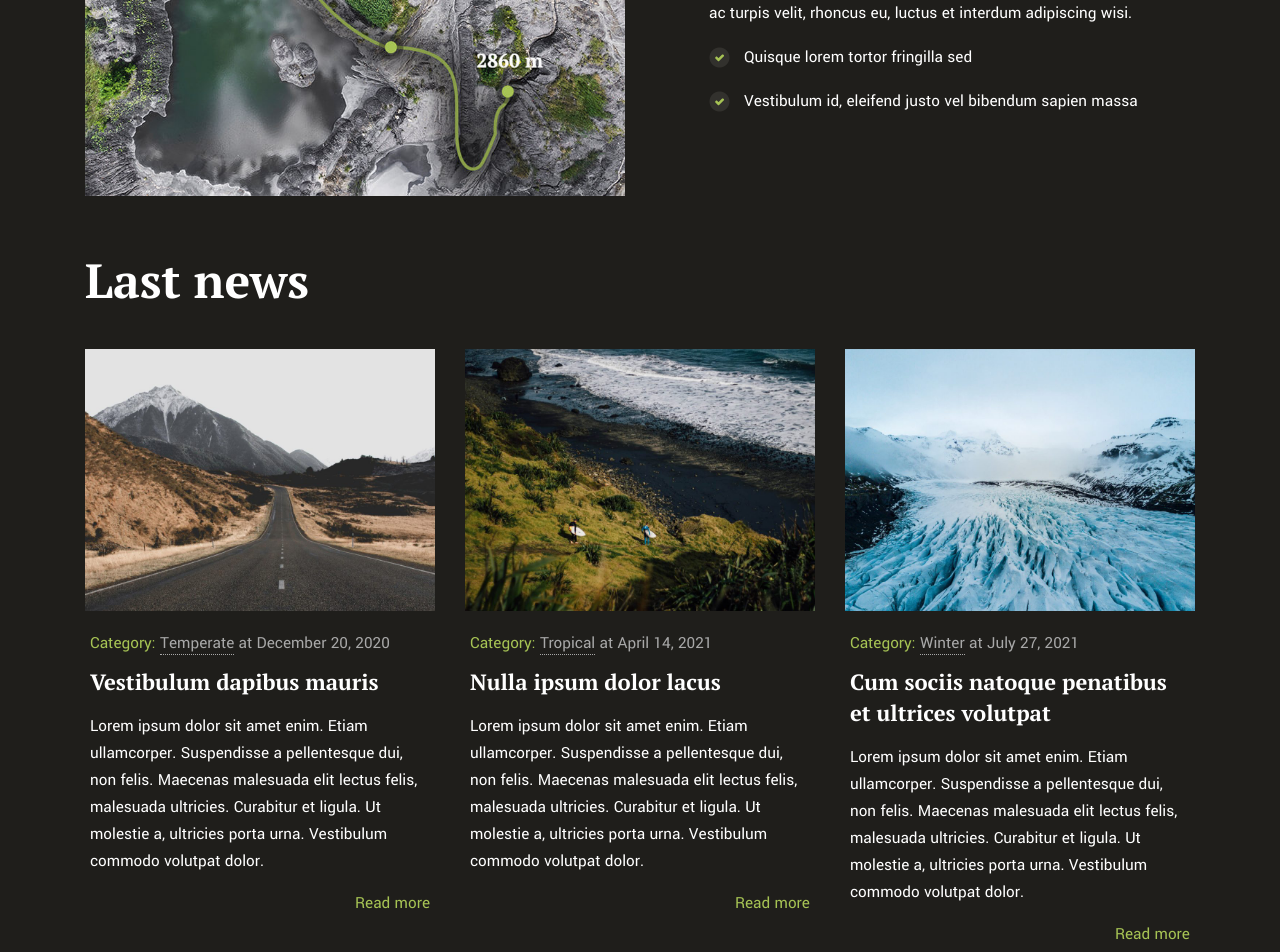
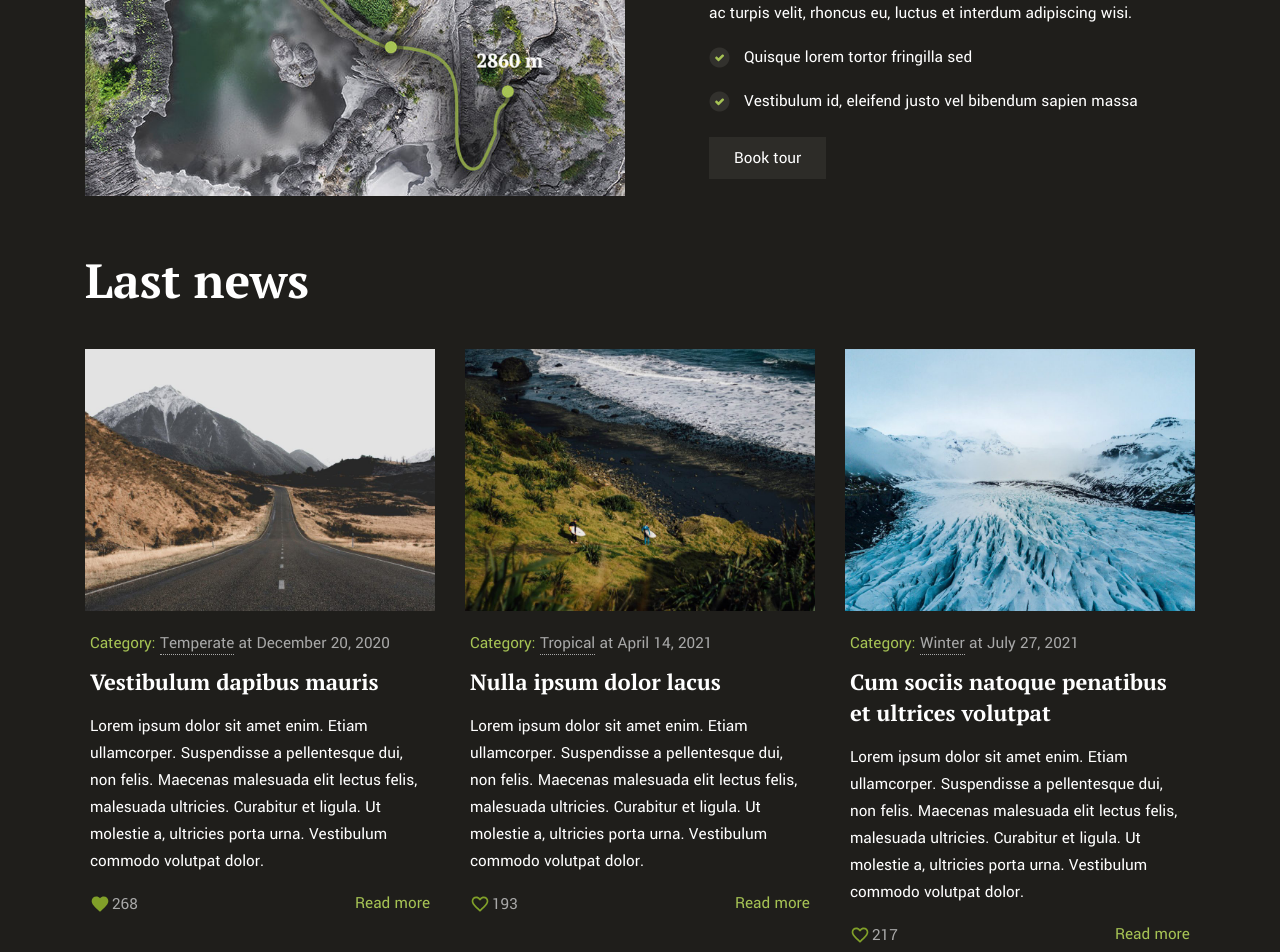
Before and after one commit to AlexeySlip/React-project, a React (Create React App) app: page / in a window 1280 px wide. Shown: the part 1220-2172 px from the top of the page. Built offline with nearby package versions, Linux system fonts and the light colour scheme.

Commit message:
added like installation and using redux and react-redux

```diff
--- a/package.json
+++ b/package.json
@@ -7,14 +7,17 @@
         "@emotion/styled": "^11.3.0",
         "@material-ui/core": "^5.0.0-beta.5",
         "@mui/icons-material": "^5.0.4",
+        "@mui/material": "^5.0.6",
         "@testing-library/jest-dom": "^5.14.1",
         "@testing-library/react": "^11.2.7",
         "@testing-library/user-event": "^12.8.3",
         "react": "^17.0.2",
         "react-dom": "^17.0.2",
+        "react-redux": "^7.2.6",
         "react-router-dom": "^5.3.0",
         "react-scripts": "4.0.3",
         "react-slick": "^0.28.1",
+        "redux": "^4.1.2",
         "slick-carousel": "^1.8.1",
         "web-vitals": "^1.1.2"
     },
--- a/public/style.css
+++ b/public/style.css
@@ -594,13 +594,35 @@ h2 {
     color: white;
     margin-bottom: 15px;
 }
-.home-post-footer {
+.home-post-footer,
+.blog-post-footer,
+.single-article-content-footer {
     display: flex;
-    justify-content: flex-end;
+    justify-content: space-between;
 }
-.home-post-footer a {
+.home-post-footer a,
+.blog-post-footer a {
     text-decoration: none;
     color: #a6c354;
+}
+.blog-post-footer a:hover {
+    text-decoration: underline;
+    color: #81a029;
+}
+.post-like {
+    display: flex;
+    align-items: center;
+}
+.post-like svg {
+    color: #81a029;
+    width: 20px;
+    height: 20px;
+}
+.post-like p {
+    margin: 0;
+    padding-left: 2px;
+    padding-top: 1px;
+    color: #a8a8a8;
 }
 .home-post-footer a:hover {
     text-decoration: underline;
@@ -811,18 +833,7 @@ h2 {
     color: white;
     margin-bottom: 15px;
 }
-.blog-post-footer {
-    display: flex;
-    justify-content: flex-end;
-}
-.blog-post-footer a {
-    text-decoration: none;
-    color: #a6c354;
-}
-.blog-post-footer a:hover {
-    text-decoration: underline;
-    color: #81a029;
-}
+
 .about-me-upper-section {
     padding-top: 260px;
     background-image: url(./images/home_behind_sectionbg4.jpg);
@@ -947,16 +958,19 @@ h2 {
 .travelers-guides-text p,
 .travelers-guides-text h2,
 .travelers-guides-btn a,
-.post-btn a {
+.post-btn a,
+.alps-btn a {
     color: white;
     margin: 0 0 15px;
 }
 .travelers-guides-btn,
-.post-btn {
+.post-btn,
+.alps-btn {
     margin: 15px 0;
 }
 .travelers-guides-btn a,
-.post-btn a {
+.post-btn a,
+.alps-btn a {
     background-color: #2d2c28;
     padding: 10px 25px;
     font-size: inherit;
@@ -1070,3 +1084,9 @@ h2 {
     padding: 2px 5px;
     margin: 0;
 }
+.alps-btn {
+    margin-top: 30px;
+}
+.share-block span {
+    color: white;
+}
--- a/src/components/Alps/Alps.js
+++ b/src/components/Alps/Alps.js
@@ -1,4 +1,5 @@
 import React from 'react'
+import { Link } from 'react-router-dom'
 
 const Alps = () => {
     return (
@@ -29,6 +30,9 @@ const Alps = () => {
                                     Vestibulum id, eleifend justo vel bibendum
                                     sapien massa
                                 </p>
+                                <div className="alps-btn">
+                                    <Link to="/AboutMe">Book tour</Link>
+                                </div>
                             </div>
                         </div>
                     </div>
--- a/src/components/Articles/ArticlesArray.js
+++ b/src/components/Articles/ArticlesArray.js
@@ -1,6 +1,6 @@
 const ArticlesArray = [
     {
-        id: '1',
+        id: 1,
         image: '/images/articles/home_behind_blog1-960x720.jpg',
         category: 'Temperate',
         date: 'December 20, 2020',
@@ -13,7 +13,7 @@ const ArticlesArray = [
         author: 'Olivia Johnson',
     },
     {
-        id: '2',
+        id: 2,
         image: '/images/articles/home_behind_blog2-960x720.jpg',
         category: 'Tropical',
         date: 'April 14, 2021',
@@ -27,7 +27,7 @@ const ArticlesArray = [
         author: 'Jack Davies',
     },
     {
-        id: '3',
+        id: 3,
         image: '/images/articles/home_behind_blog3-960x720.jpg',
         category: 'Winter',
         date: 'July 27, 2021',
@@ -40,7 +40,7 @@ const ArticlesArray = [
         author: 'Emily Evans',
     },
     {
-        id: '4',
+        id: 4,
         image: '/images/articles/home_behind_blog4-960x720.jpg',
         category: 'Tropical',
         date: 'November 8, 2021',
@@ -52,7 +52,7 @@ const ArticlesArray = [
         author: 'Harry Parson',
     },
     {
-        id: '5',
+        id: 5,
         image: '/images/articles/home_behind_blog5-960x720.jpg',
         category: 'Temperate',
         date: 'September 13, 2021',
--- a/src/components/Articles/BlogArticlesItem.js
+++ b/src/components/Articles/BlogArticlesItem.js
@@ -1,7 +1,10 @@
 import React from 'react'
 import { Link } from 'react-router-dom'
+import { FavoriteBorder, Favorite } from '@mui/icons-material'
+import { connect } from 'react-redux'
 
 const BlogArticlesItem = ({
+    id,
     image,
     category,
     date,
@@ -9,6 +12,7 @@ const BlogArticlesItem = ({
     text,
     url,
     likes,
+    isLiked = false,
 }) => {
     return (
         <>
@@ -36,6 +40,10 @@ const BlogArticlesItem = ({
                     </div>
                     <div className="blog-post-excerpt">{text}</div>
                     <div className="blog-post-footer">
+                        <div className="post-like">
+                            {isLiked ? <Favorite /> : <FavoriteBorder />}
+                            <p>{likes}</p>
+                        </div>
                         <Link to={`/SingleArticle/${url}`}>Read more</Link>
                     </div>
                 </div>
@@ -44,4 +52,6 @@ const BlogArticlesItem = ({
     )
 }
 
-export default BlogArticlesItem
+const mapStateToProps = (state, { id }) => ({ isLiked: state[id] })
+
+export default connect(mapStateToProps)(BlogArticlesItem)
--- a/src/components/Articles/HomeArticlesItem.js
+++ b/src/components/Articles/HomeArticlesItem.js
@@ -1,5 +1,7 @@
 import React from 'react'
 import { Link } from 'react-router-dom'
+import { FavoriteBorder, Favorite } from '@mui/icons-material'
+import { connect } from 'react-redux'
 
 const HomeArticlesItem = ({
     id,
@@ -10,6 +12,7 @@ const HomeArticlesItem = ({
     text,
     url,
     likes,
+    isLiked = false,
 }) => {
     return (
         <>
@@ -34,6 +37,10 @@ const HomeArticlesItem = ({
                 </div>
                 <div className="home-post-excerpt">{text}</div>
                 <div className="home-post-footer">
+                    <div className="post-like">
+                        {isLiked ? <Favorite /> : <FavoriteBorder />}
+                        <p>{likes}</p>
+                    </div>
                     <Link to={`/SingleArticle/${url}`}>Read more</Link>
                 </div>
             </div>
@@ -41,4 +48,6 @@ const HomeArticlesItem = ({
     )
 }
 
-export default HomeArticlesItem
+const mapStateToProps = (state, { id }) => ({ isLiked: state[id] })
+
+export default connect(mapStateToProps)(HomeArticlesItem)
--- a/src/components/RelatedPosts/RelatedPosts.js
+++ b/src/components/RelatedPosts/RelatedPosts.js
@@ -2,7 +2,7 @@ import React from 'react'
 import ArticlesArray from '../Articles/ArticlesArray'
 import RelatedPostsItem from './RelatedPostsItem'
 
-const RelatedPosts = () => {
+const RelatedPosts = ({ id }) => {
     return (
         <>
             <section className="related-posts-section">
--- a/src/index.js
+++ b/src/index.js
@@ -2,10 +2,17 @@ import React from 'react'
 import ReactDom from 'react-dom'
 import { BrowserRouter } from 'react-router-dom'
 import App from './container/App'
+import { Provider } from 'react-redux'
+import { createStore } from 'redux'
+import productsLikeReducer from './redux/productsLikeReducer'
+
+const store = createStore(productsLikeReducer)
 
 ReactDom.render(
-    <BrowserRouter>
-        <App />
-    </BrowserRouter>,
+    <Provider store={store}>
+        <BrowserRouter>
+            <App />
+        </BrowserRouter>
+    </Provider>,
     document.getElementById('root')
 )
--- a/src/pages/SingleArticle/SingleArticle.js
+++ b/src/pages/SingleArticle/SingleArticle.js
@@ -3,6 +3,8 @@ import { useParams } from 'react-router'
 import { Link } from 'react-router-dom'
 import ArticlesArray from '../../components/Articles/ArticlesArray'
 import RelatedPosts from '../../components/RelatedPosts/RelatedPosts'
+import { FavoriteBorder, Favorite } from '@mui/icons-material'
+import { connect } from 'react-redux'
 
 const SingleArticle = () => {
     let { url } = useParams()
@@ -10,11 +12,21 @@ const SingleArticle = () => {
         <>
             <div className="single-article">
                 {ArticlesArray.filter((item) => item.url === url).map(
-                    ({ image, title, author, date, category }) => (
+                    ({
+                        id,
+                        image,
+                        title,
+                        author,
+                        date,
+                        category,
+                        likes,
+                        isLiked = false,
+                    }) => (
                         <>
                             <section
                                 className="single-article-upper-section"
                                 style={{ backgroundImage: `url(${image})` }}
+                                key={id}
                             >
                                 <div className="container">
                                     <div className="row">
@@ -138,10 +150,25 @@ const SingleArticle = () => {
                                                 </p>
                                             </div>
                                         </div>
+                                        <div className="col-xs-12 col-md-12 col-sm-12">
+                                            <div className="single-article-content-footer">
+                                                <div className="share-block">
+                                                    <span>Share</span>
+                                                </div>
+                                                <div className="post-like">
+                                                    {isLiked ? (
+                                                        <Favorite />
+                                                    ) : (
+                                                        <FavoriteBorder />
+                                                    )}
+                                                    <p>{likes}</p>
+                                                </div>
+                                            </div>
+                                        </div>
                                     </div>
                                 </div>
                             </section>
-                            <RelatedPosts />
+                            <RelatedPosts id={id} />
                         </>
                     )
                 )}
@@ -149,4 +176,7 @@ const SingleArticle = () => {
         </>
     )
 }
-export default SingleArticle
+
+const mapStateToProps = (state, { id }) => ({ isLiked: state[id] })
+
+export default connect(mapStateToProps)(SingleArticle)
--- /dev/null
+++ b/src/redux/productsLikeReducer.js
@@ -0,0 +1,3 @@
+const productsLikeReducer = (state = { 1: true }, action) => state
+
+export default productsLikeReducer
```
Also changed, not shown: 1 other file (tests, documents, lock files or other folders). Lines whose indentation alone changed are shown as unchanged.
